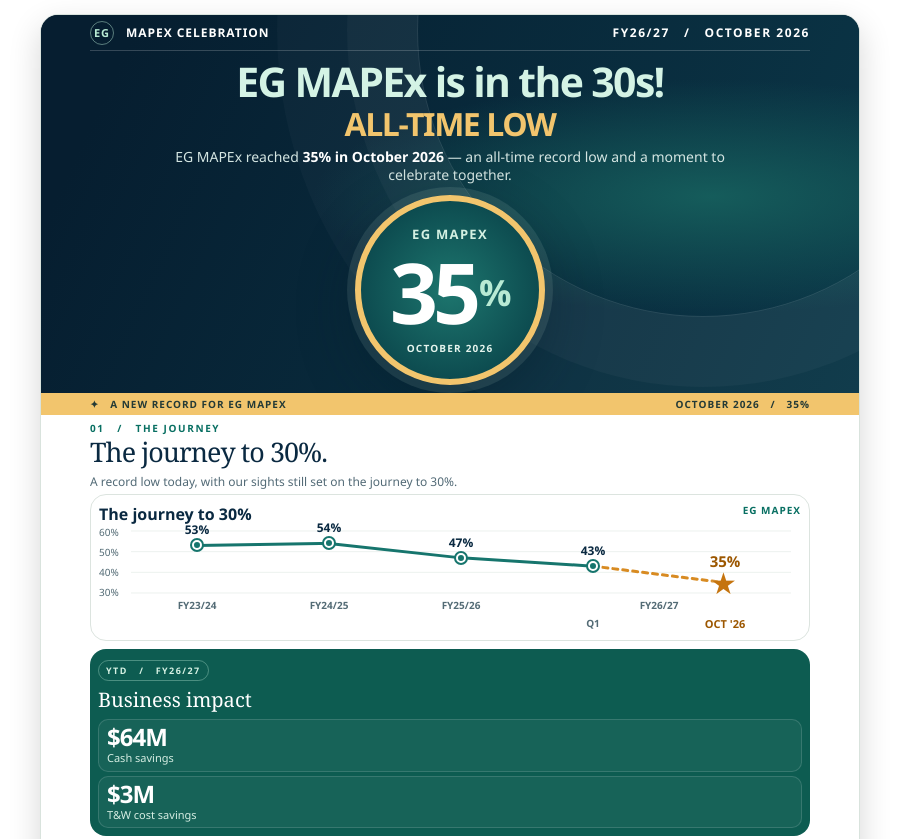
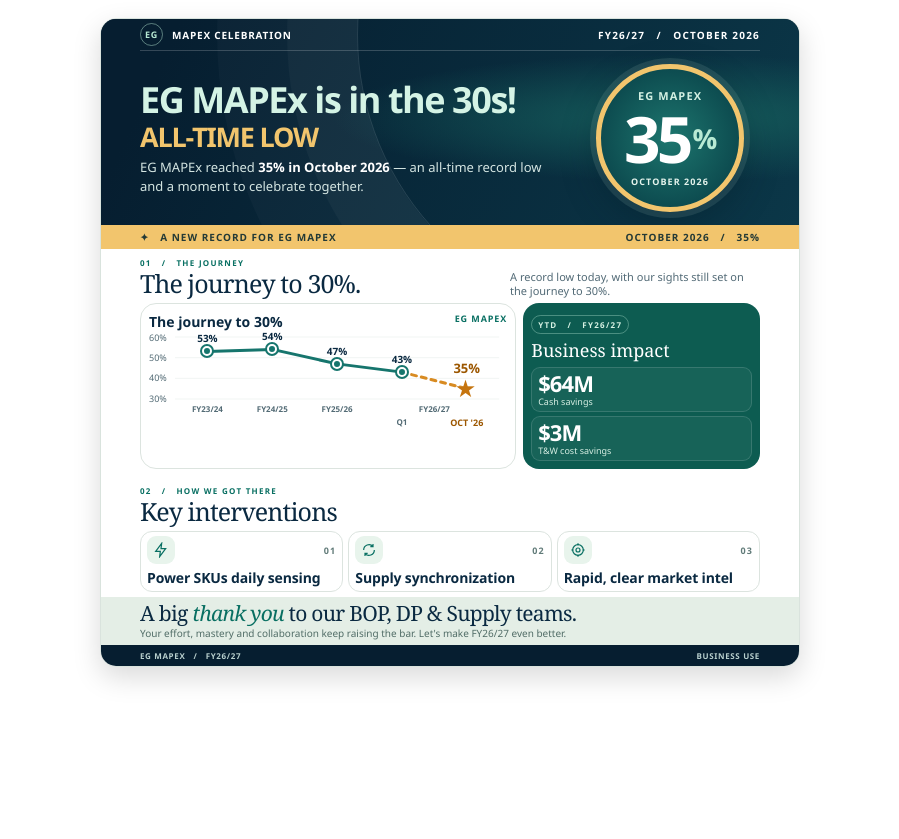
Before and after one commit to faridahelaly/eg-mapex-celebration, a plain HTML site: page index.html in a window 1280 px wide. Shown: the top 839 px of the page, without its empty margins (190-1089 px from the left). After the commit the page ends 800 px from the top, so only its background shows below. Drawn offline with Linux system fonts and the light colour scheme.

Commit message:
Restore compact email announcement layout
Co-authored-by: Copilot App <223556219+Copilot@users.noreply.github.com>

```diff
--- a/index.html
+++ b/index.html
@@ -9,135 +9,139 @@
 :root{--ink:#112b43;--navy:#0a2941;--deep:#061e30;--teal:#086f62;--mint:#b8ead4;--gold:#f2c56d;--muted:#526a76;--line:#dce4df}
 *{box-sizing:border-box}
 html{scroll-behavior:smooth}
-body{margin:0;padding:clamp(12px,2vw,24px);background:#fff;color:var(--ink);font-family:"Aptos","Segoe UI",sans-serif;-webkit-font-smoothing:antialiased}
+body{margin:0;padding:20px;background:#fff;color:var(--ink);font-family:"Aptos","Segoe UI",sans-serif;-webkit-font-smoothing:antialiased}
 main{overflow:hidden}
-.announcement-frame{max-width:820px;margin:0 auto;overflow:hidden;border:1px solid #d9e3dd;border-radius:18px;background:#fff;box-shadow:0 12px 32px rgba(0,0,0,.16)}
-.wrap{width:min(720px,calc(100% - 64px));margin:auto}
+.announcement-frame{max-width:700px;margin:0 auto;overflow:hidden;border:1px solid #d9e3dd;border-radius:16px;background:#fff;box-shadow:0 10px 28px rgba(0,0,0,.15)}
+.wrap{width:min(620px,calc(100% - 48px));margin:auto}
 .hero{position:relative;overflow:hidden;background:var(--deep);color:#fff}
 .hero:before{content:"";position:absolute;inset:0;background:radial-gradient(ellipse at 82% 48%,#155c5b 0,transparent 42%),linear-gradient(115deg,#061e30 10%,#0b3748 100%);pointer-events:none}
 .hero:after{content:"";position:absolute;width:570px;height:570px;right:-130px;top:-270px;border:1px solid #ffffff20;border-radius:50%;box-shadow:0 0 0 70px #ffffff08,0 0 0 140px #ffffff06;pointer-events:none}
 .hero .wrap{position:relative;z-index:1}
-.topbar{min-height:54px;display:flex;align-items:center;justify-content:space-between;gap:20px;border-bottom:1px solid #ffffff30;font-size:12px;font-weight:700;letter-spacing:.13em;text-transform:uppercase}
-.brand{display:flex;align-items:center;gap:12px;letter-spacing:.08em}
-.brand-mark{display:grid;place-items:center;width:34px;height:34px;border:1px solid #b8ead477;border-radius:50%;color:var(--mint);font-size:11px}
-.hero-body{display:grid;grid-template-columns:1fr;align-items:center;gap:0;min-height:0;padding:20px 0 22px}
+.topbar{min-height:40px;display:flex;align-items:center;justify-content:space-between;gap:14px;border-bottom:1px solid #ffffff30;font-size:10px;font-weight:700;letter-spacing:.12em;text-transform:uppercase}
+.brand{display:flex;align-items:center;gap:9px;letter-spacing:.08em}
+.brand-mark{display:grid;place-items:center;width:27px;height:27px;border:1px solid #b8ead477;border-radius:50%;color:var(--mint);font-size:9px}
+.hero-body{display:grid;grid-template-columns:minmax(0,1fr) 180px;align-items:center;gap:12px;min-height:204px;padding:10px 0}
 h1,h2,h3,p{margin-top:0}
-h1{margin-bottom:12px;color:#d4f3e5;font-size:clamp(34px,4.2vw,52px);font-weight:800;line-height:1.08;letter-spacing:-.04em;text-align:center}
-.hero-subtitle{display:block;margin-top:9px;color:var(--gold);font-family:"Aptos","Segoe UI",sans-serif;font-size:clamp(28px,3.2vw,42px);font-weight:850;line-height:1;letter-spacing:-.045em}
-.hero-copy>p:last-child{max-width:560px;margin:0 auto;color:#d4e5e2;font-size:16px;line-height:1.5;text-align:center}
+h1{margin-bottom:8px;color:#d4f3e5;font-size:clamp(30px,4vw,36px);font-weight:800;line-height:1.03;letter-spacing:-.04em}
+.hero-subtitle{display:block;margin-top:5px;color:var(--gold);font-family:"Aptos","Segoe UI",sans-serif;font-size:clamp(23px,3vw,27px);font-weight:850;line-height:1;letter-spacing:-.045em}
+.hero-copy>p:last-child{max-width:440px;margin:0;color:#d4e5e2;font-size:13px;line-height:1.4}
 .hero-copy strong{color:#fff}
-.record{position:relative;display:flex;align-items:center;justify-content:center;min-height:0;padding-top:16px}
-.record-ring{position:relative;display:flex;flex-direction:column;align-items:center;justify-content:center;gap:10px;width:236px;height:236px;border:7px solid var(--gold);border-radius:50%;background:radial-gradient(circle,#1d766e,#0d4c50 70%);box-shadow:0 0 0 8px #d5f4df1a,0 18px 56px #001c2860;text-align:center}
-.record-label{font-size:18px;font-weight:800;letter-spacing:.1em;color:#d3f0e2;text-transform:uppercase}
-.record-number{display:flex;align-items:center;justify-content:center;gap:3px;font-size:clamp(88px,8vw,112px);font-weight:800;line-height:1;letter-spacing:-.06em;color:#fff}
+.record{position:relative;display:flex;align-items:center;justify-content:center;min-height:0}
+.record-ring{position:relative;display:flex;flex-direction:column;align-items:center;justify-content:center;gap:6px;width:166px;height:166px;border:5px solid var(--gold);border-radius:50%;background:radial-gradient(circle,#1d766e,#0d4c50 70%);box-shadow:0 0 0 6px #d5f4df1a,0 12px 34px #001c2860;text-align:center}
+.record-label{font-size:13px;font-weight:800;letter-spacing:.1em;color:#d3f0e2;text-transform:uppercase}
+.record-number{display:flex;align-items:center;justify-content:center;gap:3px;font-size:72px;font-weight:800;line-height:1;letter-spacing:-.06em;color:#fff}
 .record-number span{font-size:.43em;letter-spacing:-.04em;color:var(--mint)}
-.record-date{font-size:13px;font-weight:700;letter-spacing:.12em;text-transform:uppercase;color:#e5f4ed}
+.record-date{font-size:10px;font-weight:700;letter-spacing:.12em;text-transform:uppercase;color:#e5f4ed}
 .ribbon{background:var(--gold);color:#243a36}
-.ribbon .wrap{display:flex;align-items:center;justify-content:space-between;gap:20px;padding:12px 0;font-size:12px;font-weight:800;letter-spacing:.1em;text-transform:uppercase}
+.ribbon .wrap{display:flex;align-items:center;justify-content:space-between;gap:12px;padding:7px 0;font-size:10px;font-weight:800;letter-spacing:.1em;text-transform:uppercase}
 .ribbon span:last-child{text-align:right}
-.section{padding:24px 0}
-.section-heading{display:block;margin-bottom:16px}
-.section-kicker{margin:0 0 8px;color:var(--teal);font-size:11px;font-weight:800;letter-spacing:.16em;text-transform:uppercase}
-h2{margin-bottom:0;font-family:Georgia,"Times New Roman",serif;font-size:clamp(35px,4vw,48px);font-weight:400;line-height:1.08;letter-spacing:-.035em;color:var(--navy)}
-.section-intro{max-width:560px;margin:8px 0 0;color:var(--muted);font-size:15px;line-height:1.6}
-.overview{display:grid;grid-template-columns:1fr;gap:12px}
+.section{padding:12px 0}
+.section-heading{display:flex;justify-content:space-between;align-items:end;gap:14px;margin-bottom:8px}
+.section-kicker{margin:0 0 4px;color:var(--teal);font-size:9px;font-weight:800;letter-spacing:.16em;text-transform:uppercase}
+h2{margin-bottom:0;font-family:Georgia,"Times New Roman",serif;font-size:clamp(25px,3.4vw,31px);font-weight:400;line-height:1.05;letter-spacing:-.035em;color:var(--navy)}
+.section-intro{max-width:250px;margin:0;color:var(--muted);font-size:12px;line-height:1.35}
+.overview{display:grid;grid-template-columns:minmax(0,1.35fr) minmax(205px,.85fr);gap:10px}
 .chart-card,.impact{border-radius:16px}
-.chart-card{min-width:0;margin:0;padding:18px;background:#fff;border:1px solid var(--line)}
+.chart-card{min-width:0;margin:0;padding:11px;background:#fff;border:1px solid var(--line)}
 .card-top{display:flex;justify-content:space-between;align-items:start;gap:20px}
-.card-title{margin:0;color:var(--navy);font-size:20px;font-weight:750}
-.card-tag{color:var(--teal);font-size:10px;font-weight:800;letter-spacing:.1em;text-transform:uppercase;text-align:right}
-.chart{margin-top:18px}
-.plot{position:relative;height:112px;margin:0 18px 0 37px}
+.card-title{margin:0;color:var(--navy);font-size:15px;font-weight:750}
+.card-tag{color:var(--teal);font-size:9px;font-weight:800;letter-spacing:.1em;text-transform:uppercase;text-align:right}
+.chart{margin-top:9px}
+.plot{position:relative;height:76px;margin:0 12px 0 30px}
 .plot svg{display:block;width:100%;height:100%;overflow:visible}
-.scale{position:absolute;top:-6px;bottom:-6px;left:-37px;display:flex;flex-direction:column;justify-content:space-between;font-size:12px;color:#536b75}
+.scale{position:absolute;top:-6px;bottom:-6px;left:-30px;display:flex;flex-direction:column;justify-content:space-between;font-size:10px;color:#536b75}
 .point{position:absolute;left:var(--x);top:var(--y);width:10px;height:10px;transform:translate(-50%,-50%);border:2px solid #fff;border-radius:50%;background:#16756d;box-shadow:0 0 0 2px #16756d}
-.point .value{position:absolute;bottom:14px;left:50%;transform:translateX(-50%);font-size:16px;font-weight:800;color:var(--navy);white-space:nowrap}
-.point.current{width:40px;height:40px;border:0;background:transparent;box-shadow:none}
-.point.current:before{content:"★";display:block;color:#c5740e;font-size:40px;line-height:40px;text-shadow:0 1px 3px #fff}
-.point.current .value{bottom:38px;color:#9c5700;font-size:20px}
-.periods{display:grid;grid-template-columns:repeat(5,minmax(0,1fr));grid-template-rows:auto auto;margin:14px 18px 0 37px;text-align:center;font-size:12px;font-weight:700;line-height:1.35;color:#536b75}
-.periods span{min-width:0}.periods .fiscal{grid-column:4 / 6;grid-row:1}.periods .quarter{grid-column:4;grid-row:2;margin-top:5px}.periods .october{grid-column:5;grid-row:2;margin-top:5px;color:#9c5700;font-size:14px;font-weight:800;white-space:nowrap}
-.impact{display:flex;flex-direction:column;padding:18px;background:#0d5c51;color:white}
-.impact .section-kicker{display:inline-block;margin-bottom:12px;padding:6px 9px;border:1px solid #b9e8d45c;border-radius:99px;color:#d7f2e4}.impact h3{margin:0;font-family:Georgia,"Times New Roman",serif;font-size:30px;font-weight:400}
-.kpis{display:grid;gap:6px;margin-top:14px}
-.kpi{display:flex;flex-direction:column;justify-content:center;min-height:78px;padding:12px 14px;border:1px solid #ffffff24;border-radius:10px;background:#ffffff0b}
-.kpi strong{display:block;color:#fff;font-size:40px;line-height:1;font-weight:750;letter-spacing:-.04em}
-.kpi span{display:block;margin-top:7px;color:#d6eee3;font-size:14px;line-height:1.3}
+.point .value{position:absolute;bottom:11px;left:50%;transform:translateX(-50%);font-size:12px;font-weight:800;color:var(--navy);white-space:nowrap}
+.point.current{width:28px;height:28px;border:0;background:transparent;box-shadow:none}
+.point.current:before{content:"★";display:block;color:#c5740e;font-size:28px;line-height:28px;text-shadow:0 1px 3px #fff}
+.point.current .value{bottom:27px;color:#9c5700;font-size:15px}
+.periods{display:grid;grid-template-columns:repeat(5,minmax(0,1fr));grid-template-rows:auto auto;margin:8px 10px 0 30px;text-align:center;font-size:9px;font-weight:700;line-height:1.3;color:#536b75}
+.periods span{min-width:0}.periods .fiscal{grid-column:4 / 6;grid-row:1}.periods .quarter{grid-column:4;grid-row:2;margin-top:3px}.periods .october{grid-column:5;grid-row:2;margin-top:3px;color:#9c5700;font-size:10px;font-weight:800;white-space:nowrap}
+.impact{display:flex;flex-direction:column;padding:11px;background:#0d5c51;color:white}
+.impact .section-kicker{display:inline-block;margin-bottom:7px;padding:4px 7px;border:1px solid #b9e8d45c;border-radius:99px;color:#d7f2e4}.impact h3{margin:0;font-family:Georgia,"Times New Roman",serif;font-size:21px;font-weight:400}
+.kpis{display:grid;gap:5px;margin-top:8px}
+.kpi{display:flex;flex-direction:column;justify-content:center;min-height:52px;padding:8px 10px;border:1px solid #ffffff24;border-radius:9px;background:#ffffff0b}
+.kpi strong{display:block;color:#fff;font-size:27px;line-height:1;font-weight:750;letter-spacing:-.04em}
+.kpi span{display:block;margin-top:4px;color:#d6eee3;font-size:11px;line-height:1.25}
 .interventions{padding-top:0}
-.lever-grid{display:grid;grid-template-columns:1fr;gap:8px}
-.lever{display:flex;align-items:center;gap:12px;min-height:68px;padding:10px 14px;border:1px solid var(--line);border-radius:14px;background:#fff}
+.lever-grid{display:grid;grid-template-columns:repeat(3,minmax(0,1fr));gap:8px}
+.lever{display:flex;flex-direction:column;align-items:flex-start;gap:6px;min-height:74px;padding:8px 10px;border:1px solid var(--line);border-radius:12px;background:#fff}
 .lever-number{display:flex;align-items:center;justify-content:space-between;color:#617b79;font-size:11px;font-weight:800;letter-spacing:.12em}
 .lever-number>span:first-child{order:2}
-.lever-icon{display:grid;place-items:center;flex:0 0 42px;width:42px;height:42px;border-radius:12px;background:#e8f4ec;color:var(--teal)}
-.lever-icon svg{width:20px;height:20px}
-.lever h3{margin:0;color:var(--navy);font-size:22px;font-weight:700;line-height:1.3;letter-spacing:-.01em}
-.thanks{padding:20px 0;background:#e4eee6}
-.thanks h2{max-width:850px;font-size:clamp(32px,3.8vw,46px)}
+.lever-number{width:100%;font-size:9px}
+.lever-icon{display:grid;place-items:center;flex:0 0 30px;width:30px;height:30px;border-radius:9px;background:#e8f4ec;color:var(--teal)}
+.lever-icon svg{width:16px;height:16px}
+.lever h3{margin:0;color:var(--navy);font-size:15px;font-weight:700;line-height:1.2;letter-spacing:-.01em}
+.thanks{padding:10px 0;background:#e4eee6}
+.thanks h2{max-width:none;font-size:clamp(22px,3vw,26px)}
 .thanks h2 em{color:var(--teal);font-style:italic}
-.thanks p{margin:12px 0 0;color:#506c66;font-size:15px;line-height:1.6}
+.thanks p{margin:5px 0 0;color:#506c66;font-size:12px;line-height:1.35}
 footer{background:var(--deep);color:#b9d0ce}
-footer .wrap{display:flex;justify-content:space-between;gap:20px;padding:18px 0;font-size:11px;font-weight:700;letter-spacing:.08em;text-transform:uppercase}
+footer .wrap{display:flex;justify-content:space-between;gap:20px;padding:8px 0;font-size:9px;font-weight:700;letter-spacing:.08em;text-transform:uppercase}
 @media(max-width:800px){
- .wrap{width:min(100% - 48px,1180px)}
- .hero-body{gap:12px;min-height:0;padding:22px 0}
- .record-ring{width:220px;height:220px;gap:10px}.record-label{font-size:16px}.record-number{font-size:84px}
- .section{padding:34px 0}.interventions{padding-top:0}
- .overview{grid-template-columns:1fr}.kpis{grid-template-columns:1fr 1fr}
- .lever{min-height:112px;padding:16px}.lever h3{font-size:20px}
+ body{padding:10px}
+ .wrap{width:calc(100% - 40px)}
+ .topbar{min-height:36px;font-size:9px}
+ .hero-body{grid-template-columns:1fr;gap:8px;min-height:0;padding:12px 0}
+ .hero-copy{text-align:center}
+ h1{text-align:center;font-size:clamp(28px,6vw,34px)}
+ .hero-copy>p:last-child{margin:0 auto}
+ .record-ring{width:158px;height:158px;gap:5px}.record-label{font-size:12px}.record-number{font-size:66px}
+ .section{padding:12px 0}.interventions{padding-top:0}
+ .overview{grid-template-columns:1fr;gap:8px}.kpis{grid-template-columns:repeat(2,minmax(0,1fr))}
+ .impact{padding:10px}.kpi{min-height:48px}.kpi strong{font-size:24px}
+ .lever-grid{grid-template-columns:1fr;gap:6px}
+ .lever{display:grid;grid-template-columns:34px minmax(0,1fr) auto;align-items:center;gap:9px;min-height:50px;padding:7px 9px}
+ .lever-number{display:contents}.lever-icon{grid-column:1;grid-row:1;width:34px;height:34px;flex-basis:34px}.lever h3{grid-column:2;grid-row:1;font-size:15px}.lever-number>span:first-child{grid-column:3;grid-row:1}
+ .thanks{padding:10px 0}
 }
 @media(max-width:600px){
  body{padding:8px}.announcement-frame{border-radius:12px}
- .wrap{width:calc(100% - 40px)}.topbar{min-height:0;flex-wrap:wrap;gap:8px;padding:8px 0;font-size:10px}.brand-mark{width:30px;height:30px}.topbar-meta{flex:1 1 100%;max-width:none;text-align:right;line-height:1.3}
- .hero-body{grid-template-columns:1fr;gap:12px;padding:20px 0 18px}h1{max-width:100%;font-size:clamp(26px,6.6vw,32px);overflow-wrap:anywhere}.hero-subtitle{font-size:clamp(28px,7vw,34px)}.hero-copy>p:last-child{font-size:15px}.record{min-height:0}.record-ring{width:210px;height:210px;border-width:7px;gap:8px}.record-label{font-size:15px}.record-number{font-size:80px}.record-date{font-size:11px}
- .ribbon .wrap{flex-wrap:wrap;justify-content:center;font-size:10px;line-height:1.5;text-align:center}.ribbon span:last-child{text-align:center}.section{padding:24px 0}.interventions{padding-top:0}
- .section-heading{display:block;margin-bottom:16px}.section-intro{margin-top:10px}
- .chart-card,.impact{padding:14px 12px}.chart{margin-top:18px}.plot{height:112px;margin-right:10px}.periods{margin-right:10px;font-size:10px}.periods .october{font-size:11px}.point .value{font-size:14px}.point.current .value{font-size:18px}
- .lever-grid{grid-template-columns:1fr;gap:6px}.lever{min-height:0;display:grid;grid-template-columns:42px minmax(0,1fr) auto;align-items:center;gap:10px;padding:10px 12px}.lever-number{display:contents}.lever-icon{grid-column:1;grid-row:1}.lever h3{grid-column:2;grid-row:1}.lever-number>span:first-child{grid-column:3;grid-row:1}
- .thanks{padding:22px 0}
+ .wrap{width:calc(100% - 32px)}.topbar{min-height:0;flex-wrap:wrap;gap:6px;padding:7px 0;font-size:9px}.brand-mark{width:25px;height:25px}.topbar-meta{flex:1 1 100%;max-width:none;text-align:right;line-height:1.25}
+ .hero-body{gap:8px;padding:12px 0}h1{max-width:100%;font-size:clamp(25px,7vw,30px);overflow-wrap:anywhere}.hero-subtitle{font-size:clamp(22px,6vw,26px)}.hero-copy>p:last-child{font-size:12px}.record-ring{width:146px;height:146px;border-width:5px;gap:4px}.record-label{font-size:11px}.record-number{font-size:60px}.record-date{font-size:9px}
+ .ribbon .wrap{flex-wrap:wrap;justify-content:center;font-size:9px;line-height:1.4;text-align:center}.ribbon span:last-child{text-align:center}
+ .section{padding:10px 0}.interventions{padding-top:0}
+ .section-heading{display:block;margin-bottom:7px}.section-intro{max-width:none;margin-top:5px;font-size:11px}
+ .chart-card,.impact{padding:10px}.chart{margin-top:8px}.plot{height:78px;margin-right:8px}.periods{margin-right:8px;font-size:9px}.periods .october{font-size:9px}.point .value{font-size:11px}.point.current .value{font-size:13px}
+ .lever{grid-template-columns:30px minmax(0,1fr) auto;gap:7px;min-height:46px;padding:6px 8px}.lever-icon{width:30px;height:30px;flex-basis:30px}.lever h3{font-size:14px}
+ .thanks{padding:8px 0}.thanks h2{font-size:21px}
 }
-@media(max-width:360px){.topbar-meta{max-width:115px}.chart-card{padding-right:14px;padding-left:14px}.periods{font-size:9px}.kpi strong{font-size:38px}}
+@media(max-width:360px){.topbar-meta{max-width:none}.chart-card{padding-right:8px;padding-left:8px}.periods{font-size:8px}.kpi strong{font-size:22px}}
 @media(min-width:1000px) and (max-height:1100px){
- body{padding:clamp(8px,1.1vw,16px)}
- .topbar{min-height:36px}.brand-mark{width:24px;height:24px}
- .hero-body{gap:0;min-height:0;padding:8px 0}
- h1{margin-bottom:8px;font-size:clamp(30px,3.2vw,42px)}
- .hero-subtitle{margin-top:5px;font-size:clamp(24px,2.5vw,32px)}
- .hero-copy>p:last-child{font-size:14px;line-height:1.3}
- .record{min-height:0;padding-top:10px}
- .record-ring{width:190px;height:190px;gap:7px;border-width:6px}
- .record-label{font-size:13px}.record-number{font-size:clamp(74px,6.6vw,84px)}.record-date{font-size:10px}
- .ribbon .wrap{padding:4px 0;font-size:10px}
- .section{padding:6px 0}
- .section-heading{gap:14px;margin-bottom:5px}
- .section-kicker{margin-bottom:3px;font-size:10px}
- h2{font-size:clamp(24px,2.1vw,28px);line-height:1.05}
- .section-intro{max-width:420px;font-size:12px;line-height:1.25}
- .overview{gap:8px}
- .chart-card{padding:8px}.card-title{font-size:16px}
- .chart{margin-top:6px}.plot{height:62px;margin-right:10px;margin-left:32px}
- .scale{left:-32px;font-size:10px}
- .point .value{bottom:10px;font-size:12px}
- .point.current{width:30px;height:30px}.point.current:before{font-size:30px;line-height:30px}
- .point.current .value{bottom:27px;font-size:15px}
- .periods{margin:6px 10px 0 32px;font-size:10px}.periods .october{font-size:11px}
+ body{padding:18px}
+ .topbar{min-height:32px}.brand-mark{width:23px;height:23px}
+ .hero-body{min-height:174px;padding:6px 0}
+ .record-ring{width:148px;height:148px;gap:4px;border-width:5px}
+ .record-label{font-size:11px}.record-number{font-size:64px}.record-date{font-size:9px}
+ .ribbon .wrap{padding:5px 0}
+ .section{padding:8px 0}
+ .section-heading{margin-bottom:6px}
+ .section-kicker{margin-bottom:3px;font-size:8px}
+ h2{font-size:25px;line-height:1.03}
+ .section-intro{font-size:11px;line-height:1.2}
+ .overview{gap:7px}
+ .chart-card{padding:8px}.card-title{font-size:14px}
+ .chart{margin-top:6px}.plot{height:62px;margin-right:8px;margin-left:26px}
+ .scale{left:-26px;font-size:9px}
+ .point .value{bottom:9px;font-size:10px}
+ .point.current{width:24px;height:24px}.point.current:before{font-size:24px;line-height:24px}
+ .point.current .value{bottom:23px;font-size:13px}
+ .periods{margin:5px 8px 0 26px;font-size:8px}.periods .october{font-size:9px}
  .impact{padding:8px}
- .impact .section-kicker{margin-bottom:5px;padding:3px 7px;font-size:9px}
- .impact h3{font-size:20px}
- .kpis{gap:4px;margin-top:6px}
- .kpi{min-height:40px;padding:5px 8px}
- .kpi strong{font-size:24px}.kpi span{margin-top:2px;font-size:11px}
- .interventions{padding-bottom:6px}
- .interventions .section-heading{margin-bottom:4px}
- .lever-grid{gap:6px}
- .lever{display:grid;grid-template-columns:30px minmax(0,1fr) auto;align-items:center;gap:7px;min-height:44px;padding:5px 8px}
- .lever-number{display:contents}
- .lever-icon{width:30px;height:30px;flex-basis:30px;border-radius:8px}
- .lever-icon svg{width:16px;height:16px}
- .lever h3{font-size:16px;line-height:1.2}
- .thanks{padding:4px 0}
- .thanks h2{max-width:1100px;font-size:clamp(22px,1.8vw,24px);line-height:1.05}
- .thanks p{margin:4px 0 0;font-size:11.5px;line-height:1.2}
- footer .wrap{padding:4px 0;font-size:10px}
+ .impact .section-kicker{margin-bottom:4px;padding:3px 6px;font-size:8px}
+ .impact h3{font-size:18px}
+ .kpis{gap:4px;margin-top:5px}
+ .kpi{min-height:36px;padding:4px 6px}
+ .kpi strong{font-size:22px}.kpi span{margin-top:2px;font-size:9px}
+ .interventions{padding-bottom:5px}
+ .lever-grid{gap:5px}
+ .lever{min-height:42px;padding:4px 6px}
+ .lever-icon{width:28px;height:28px;flex-basis:28px}
+ .lever h3{font-size:14px}
+ .thanks{padding:6px 0}
+ .thanks h2{font-size:21px}
+ .thanks p{margin:3px 0 0;font-size:10px;line-height:1.2}
+ footer .wrap{padding:5px 0;font-size:8px}
 }
 @media(prefers-reduced-motion:reduce){html{scroll-behavior:auto}}
 @media print{
```
